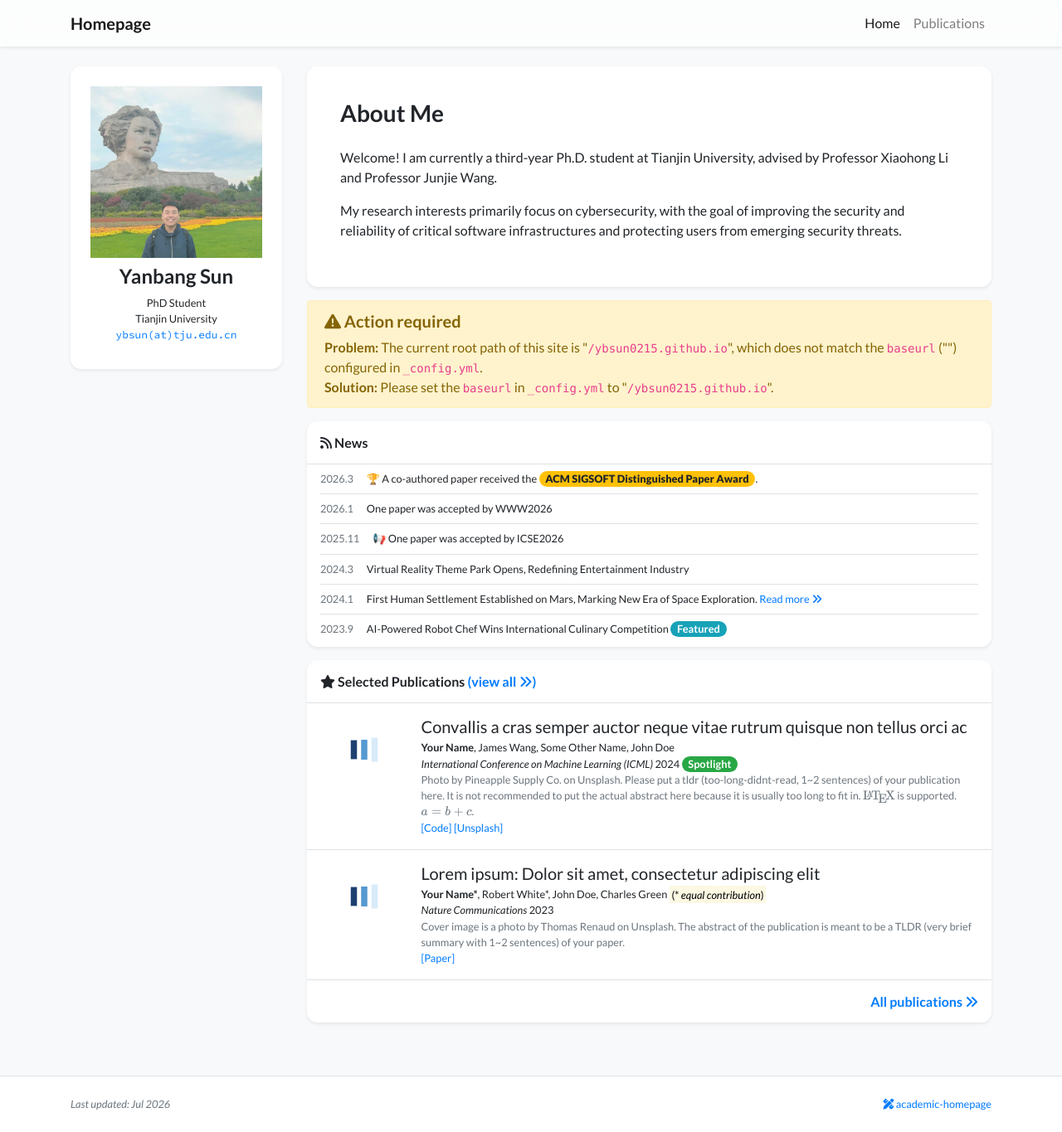
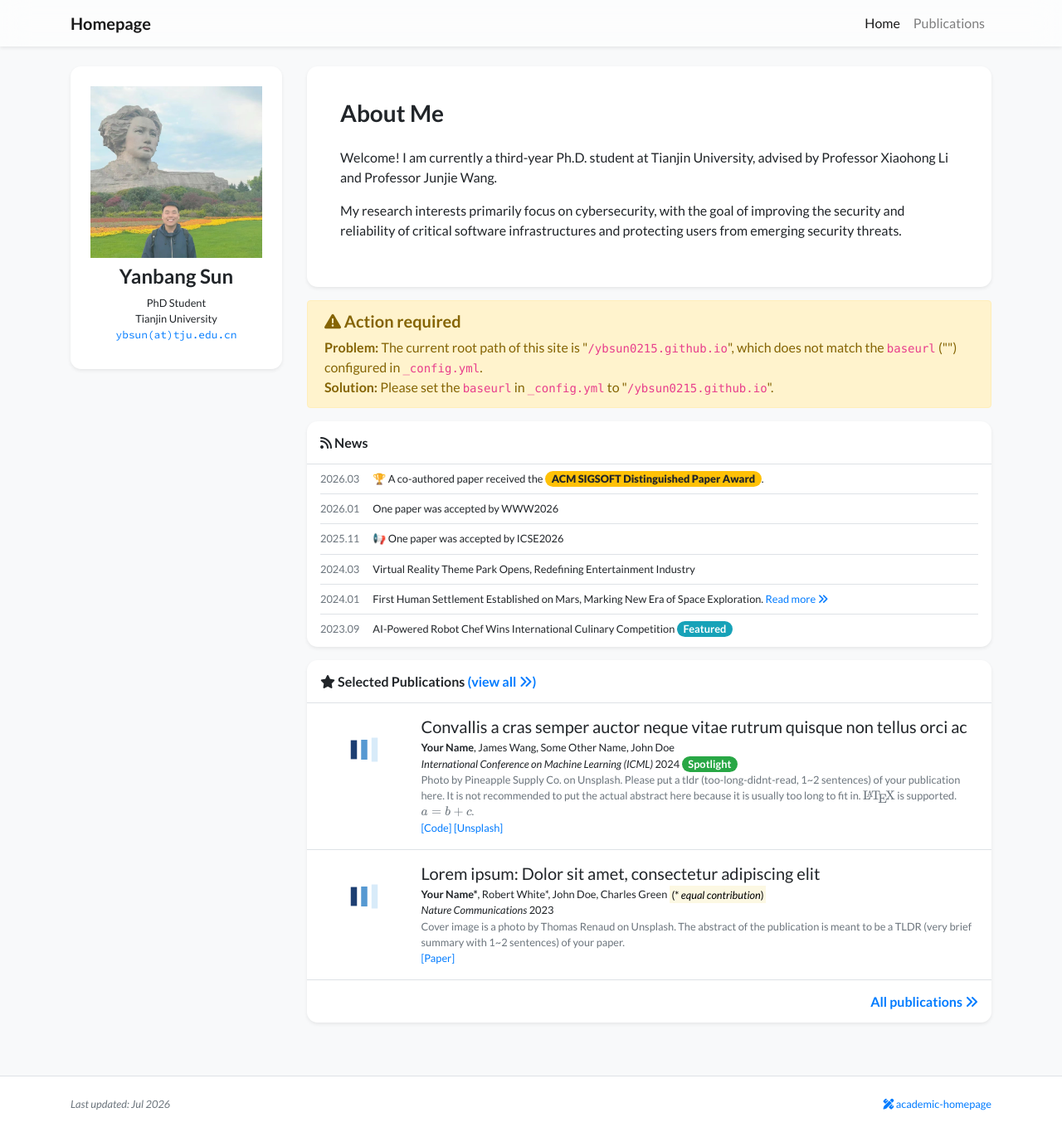
Before and after one commit to ybsun0215/ybsun0215.github.io, a Jekyll site: the page built from index.html, in a window 1280 px wide and 1365 px high. Shown: the whole window at 83% size. Built offline with Jekyll 4.4.1, drawn with Linux system fonts in a browser that asks for light colours; nearby versions of some CDN libraries; a style sheet for code colours, icons or effects is not loaded.

Commit message:
Update news_card.html

```diff
--- a/_includes/widgets/news_card.html
+++ b/_includes/widgets/news_card.html
@@ -4,7 +4,7 @@
     <div class="px-3 pb-1 small">
         {% for item in news_sorted %}
         <div class="media py-1 {% unless forloop.first %}border-top border-gray{% endunless %}">
-            <div class="mr-3 text-muted my-1">{{ item.date | date: "%Y.%-m" }}</div>
+            <div class="mr-3 text-muted my-1">{{ item.date | date: "%Y.%m" }}</div>
             <div class="media-body">
                 <div class="my-1 d-flex">
                     <div>{{ item.title }}</div>
```
